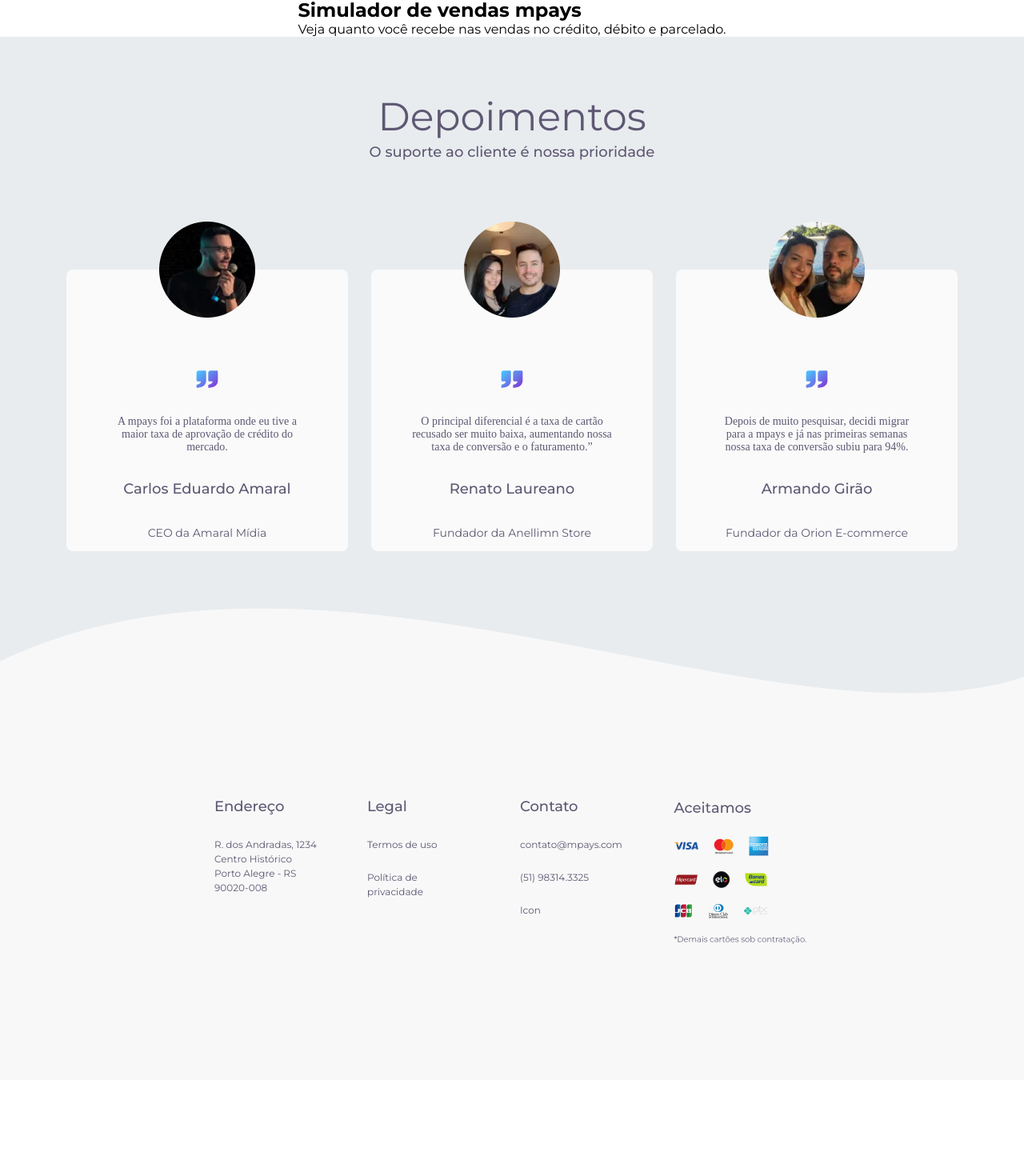
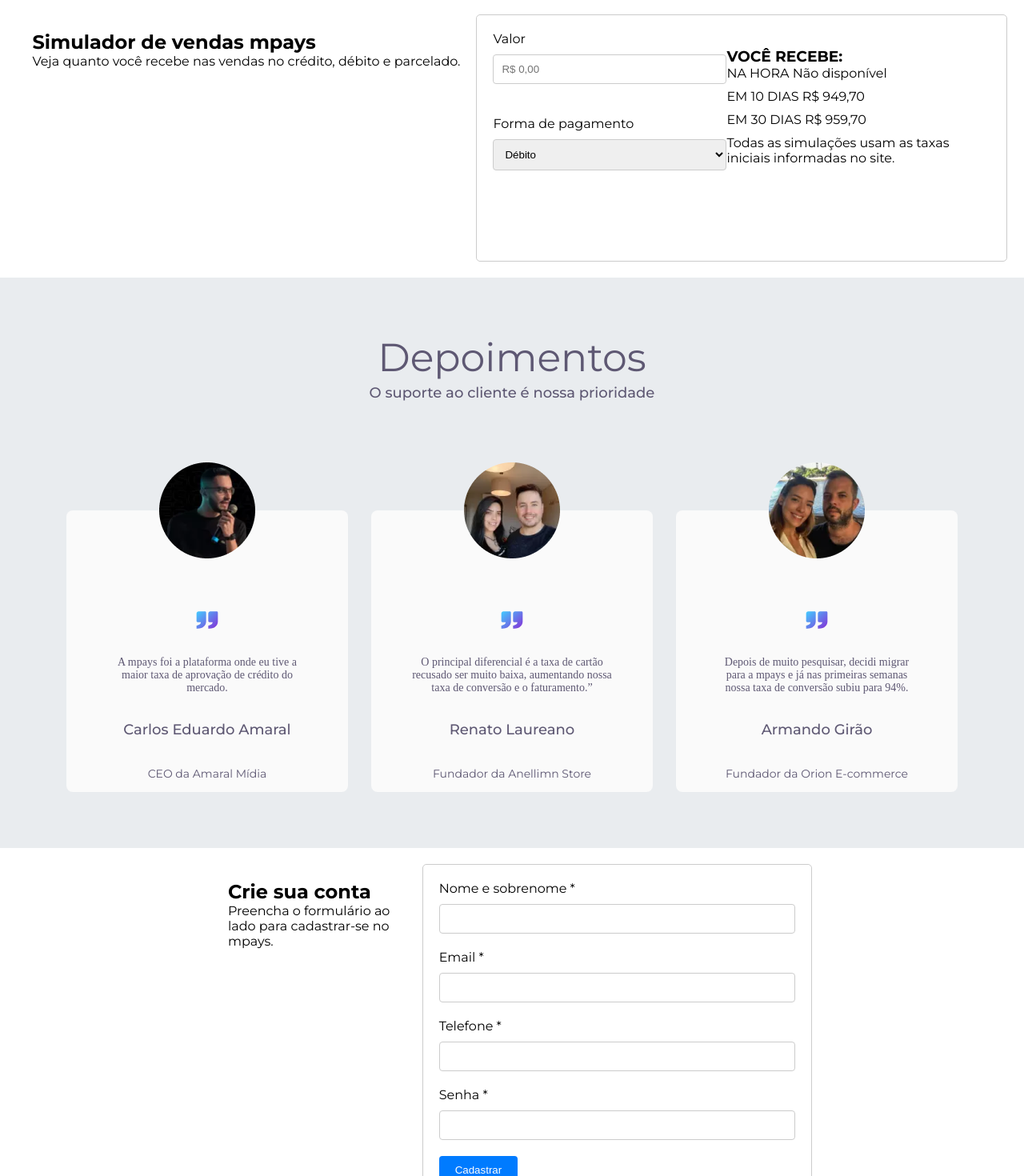
Before and after one commit to Felipeness/desafio-multti, a Next.js app: page / in a window 1280 px wide. Shown: the part 1757-3227 px from the top of the page at 80% size. Before the commit the page ends 3107 px from the top, so only its background shows below. Built offline with nearby package versions, Linux system fonts and the light colour scheme.

Commit message:
feat: Created a form create account and simulator

```diff
--- a/src/app/page.tsx
+++ b/src/app/page.tsx
@@ -7,7 +7,8 @@
 import { Testemonials } from "@/components/testemonials";
 import { Footer } from "@/components/footer";
 import { Element } from "react-scroll";
-import { Simulador } from "@/components/simulador";
+import FormAccount from "@/components/form-account";
+import Simulador from "@/components/simulador";
 
 export default function Home() {
   return (
@@ -31,6 +32,8 @@
 
       <Testemonials />
 
+      <FormAccount />
+
       <Footer />
     </main>
   );
--- a/src/components/form-account.tsx
+++ b/src/components/form-account.tsx
@@ -0,0 +1,130 @@
+"use client";
+
+import styled from "styled-components";
+import React, { useState } from "react";
+
+const FormContainer = styled.div`
+  display: flex;
+  justify-content: space-between;
+  padding: 20px;
+`;
+
+const InfoContainer = styled.div`
+  flex: 1;
+  padding: 20px;
+`;
+
+const StyledForm = styled.form`
+  flex: 2;
+  padding: 20px;
+  border: 1px solid #ccc;
+  border-radius: 5px;
+`;
+
+const FormField = styled.div`
+  margin-bottom: 20px;
+`;
+
+const StyledLabel = styled.label`
+  display: block;
+  margin-bottom: 10px;
+`;
+
+const StyledInput = styled.input`
+  width: 100%;
+  padding: 10px;
+  border: 1px solid #ccc;
+  border-radius: 4px;
+`;
+
+const StyledButton = styled.button`
+  padding: 10px 20px;
+  background-color: #007bff;
+  color: #fff;
+  border: none;
+  border-radius: 4px;
+  cursor: pointer;
+
+  &:hover {
+    background-color: #0056b3;
+  }
+`;
+
+function FormAccount() {
+  const [formData, setFormData] = useState({
+    nome: "",
+    email: "",
+    telefone: "",
+    senha: "",
+  });
+
+  const handleChange = (e: React.ChangeEvent<HTMLInputElement>) => {
+    const { name, value } = e.target;
+    setFormData((prevState) => ({ ...prevState, [name]: value }));
+  };
+
+  const handleSubmit = (e: React.FormEvent<HTMLFormElement>) => {
+    e.preventDefault();
+    console.log("Dados do Formulário:", formData);
+    // Processar os dados do formulário
+  };
+
+  return (
+    <FormContainer>
+      <InfoContainer>
+        <h2>Crie sua conta</h2>
+        <p>Preencha o formulário ao lado para cadastrar-se no mpays.</p>
+      </InfoContainer>
+
+      <StyledForm onSubmit={handleSubmit}>
+        <FormField>
+          <StyledLabel htmlFor="nome">Nome e sobrenome *</StyledLabel>
+          <StyledInput
+            type="text"
+            id="nome"
+            name="nome"
+            required
+            onChange={handleChange}
+          />
+        </FormField>
+
+        <FormField>
+          <StyledLabel htmlFor="email">Email *</StyledLabel>
+          <StyledInput
+            type="email"
+            id="email"
+            name="email"
+            required
+            onChange={handleChange}
+          />
+        </FormField>
+
+        <FormField>
+          <StyledLabel htmlFor="telefone">Telefone *</StyledLabel>
+          <StyledInput
+            type="tel"
+            id="telefone"
+            name="telefone"
+            required
+            onChange={handleChange}
+          />
+        </FormField>
+
+        <FormField>
+          <StyledLabel htmlFor="senha">Senha *</StyledLabel>
+          <StyledInput
+            type="password"
+            id="senha"
+            name="senha"
+            required
+            onChange={handleChange}
+          />
+        </FormField>
+
+        <StyledButton type="submit">Cadastrar</StyledButton>
+      </StyledForm>
+    </FormContainer>
+  );
+}
+
+export default FormAccount;
--- a/src/components/simulador.tsx
+++ b/src/components/simulador.tsx
@@ -1,34 +1,134 @@
 "use client";
 
 import styled from "styled-components";
+import React, { useState } from "react";
 import { Montserrat } from "next/font/google";
 
-const ContainerSimulador = styled.div`
+const SimulatorContainer = styled.div`
   display: flex;
-  position: relative;
-  justify-content: center;
-  align-items: center;
+  justify-content: space-between;
+  padding: 20px;
 `;
 
-const Form = styled.div``;
+const InfoContainer = styled.div`
+  flex: 1;
+  padding: 20px;
+`;
 
-const SimuladorSection = styled.section``;
+const SimulatorSection = styled.div`
+  display: flex;
+  justify-content: space-between;
+  width: 664px;
+  height: 309px;
+`;
 
-export const Simulador = () => {
+const SimulationForm = styled.form`
+  display: flex;
+  flex: 2;
+  padding: 20px;
+  border: 1px solid #ccc;
+  border-radius: 5px;
+`;
+
+const Form = styled.div`
+  display: flex;
+  flex-direction: column;
+  gap: 20px;
+  margin-bottom: 20px;
+  width: 70%;
+  height: 40%;
+`;
+
+const FormField = styled.div`
+  margin-bottom: 20px;
+`;
+
+const StyledLabel = styled.label`
+  display: block;
+  margin-bottom: 10px;
+`;
+
+const StyledInput = styled.input`
+  width: 100%;
+  padding: 10px;
+  border: 1px solid #ccc;
+  border-radius: 4px;
+`;
+
+const StyledSelect = styled.select`
+  width: 100%;
+  padding: 10px;
+  border: 1px solid #ccc;
+  border-radius: 4px;
+`;
+
+const ResultContainer = styled.div`
+  display: flex;
+  flex-direction: column;
+  margin-top: 20px;
+`;
+
+const ResultField = styled.div`
+  margin-bottom: 10px;
+`;
+
+function Simulador() {
+  const [valor, setValor] = useState("");
+  const [formaPagamento, setFormaPagamento] = useState("debito");
+
+  // Aqui, você pode adicionar lógica para calcular os valores de simulação com base no valor e forma de pagamento
+
   return (
-    <ContainerSimulador>
-      <SimuladorSection>
-        <div>
-          <h1>Simulador de vendas mpays</h1>
-          <p>
-            Veja quanto você recebe nas vendas no crédito, débito e parcelado.
-          </p>
-        </div>
-        <Form>
-          <form action=""></form>
-          <form action=""></form>
-        </Form>
-      </SimuladorSection>
-    </ContainerSimulador>
+    <SimulatorContainer>
+      <InfoContainer>
+        <h2>Simulador de vendas mpays</h2>
+        <p>
+          Veja quanto você recebe nas vendas no crédito, débito e parcelado.
+        </p>
+      </InfoContainer>
+      <SimulatorSection>
+        <SimulationForm>
+          <Form>
+            <FormField>
+              <StyledLabel htmlFor="valor">Valor</StyledLabel>
+              <StyledInput
+                type="text"
+                id="valor"
+                name="valor"
+                value={valor}
+                onChange={(e) => setValor(e.target.value)}
+                placeholder="R$ 0,00"
+              />
+            </FormField>
+
+            <FormField>
+              <StyledLabel htmlFor="formaPagamento">
+                Forma de pagamento
+              </StyledLabel>
+              <StyledSelect
+                id="formaPagamento"
+                name="formaPagamento"
+                value={formaPagamento}
+                onChange={(e) => setFormaPagamento(e.target.value)}>
+                <option value="debito">Débito</option>
+                <option value="credito">Crédito</option>
+                <option value="parcelado">Parcelado</option>
+              </StyledSelect>
+            </FormField>
+          </Form>
+          <ResultContainer>
+            <h3>VOCÊ RECEBE:</h3>
+            <ResultField>NA HORA Não disponível</ResultField>
+            <ResultField>EM 10 DIAS R$ 949,70</ResultField>
+            <ResultField>EM 30 DIAS R$ 959,70</ResultField>
+            <p>
+              Todas as simulações usam as taxas iniciais informadas no site.
+            </p>
+          </ResultContainer>
+        </SimulationForm>
+      </SimulatorSection>
+    </SimulatorContainer>
   );
-};
+}
+
+export default Simulador;
```
